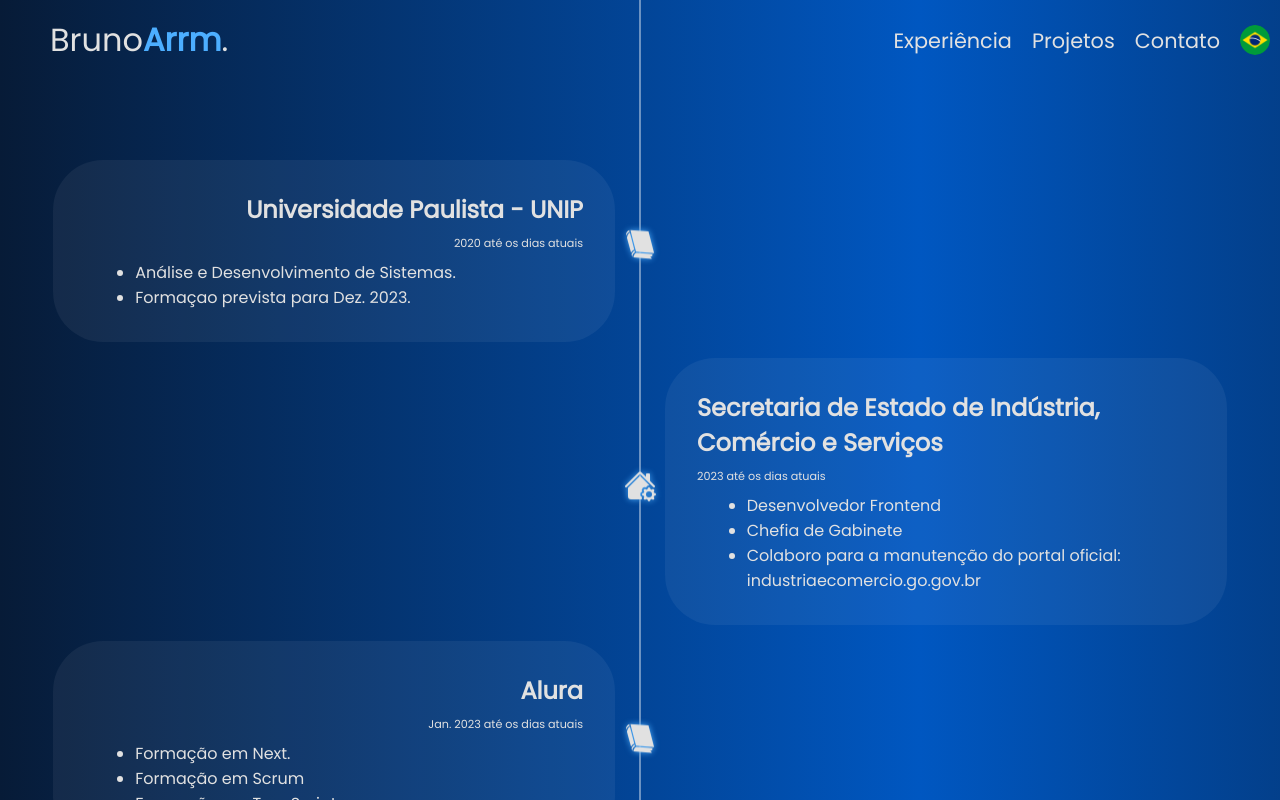
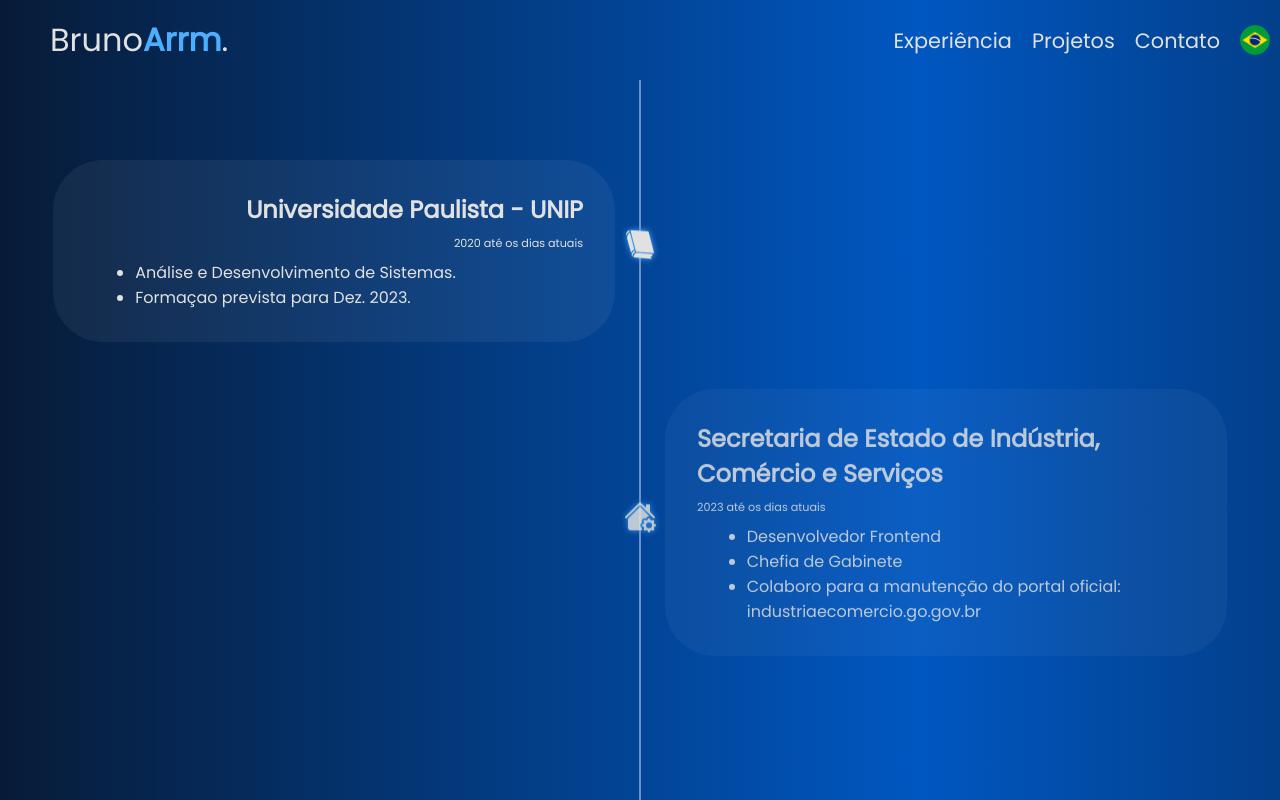
Before and after one commit to bruno-arruda-dev/portfolio-bruno, a Next.js app: page /About in a window 1280 px wide. Shown: the top 800 px of the page. Built offline with nearby package versions, Linux system fonts and the light colour scheme.

Commit message:
Adicionadas animações ao scrollar na página About.

```diff
--- a/package.json
+++ b/package.json
@@ -14,6 +14,7 @@
     "@types/react": "18.2.20",
     "@types/react-dom": "18.2.7",
     "axios": "^1.5.0",
+    "gsap": "^3.12.2",
     "next": "13.4.16",
     "next-google-fonts": "^2.2.0",
     "react": "18.2.0",
--- a/src/components/TimeEvent/TimeEvent.module.scss
+++ b/src/components/TimeEvent/TimeEvent.module.scss
@@ -1,6 +1,8 @@
 @import '@/styles/Global.module.scss';
 
 .eventContainer {
+    transform: translateY(200px);
+    opacity: 0;
     @extend .centralize;
     width: 100%;
     margin-bottom: 1rem;
--- a/src/components/TimeEvent/TimeEvent.tsx
+++ b/src/components/TimeEvent/TimeEvent.tsx
@@ -2,11 +2,37 @@
 import { ITimeEventProps } from '@/types/TimeEventProps';
 import { GiWhiteBook } from 'react-icons/gi';
 import { BsFillHouseGearFill } from 'react-icons/bs';
+import { useLayoutEffect, useRef } from 'react';
+import { gsap } from 'gsap';
+import { ScrollTrigger } from 'gsap/dist/ScrollTrigger';
 
 const TimeEvent = ({ type, title, period, descriptions }: ITimeEventProps) => {
+    const thisEvent = useRef(null);
+
+    useLayoutEffect(() => {
+
+        gsap.registerPlugin(ScrollTrigger);
+        gsap.to(thisEvent.current, {
+            opacity: 1,
+            x: 0,
+            y: 0,
+            scrollTrigger: {
+                trigger: thisEvent.current,
+                // markers: true,
+                start: 'top 90%',
+                end: 'bottom 90%',
+                scrub: true,
+            }
+        })
+
+        return () => {
+            gsap.killTweensOf(thisEvent.current)
+        }
+
+    }, [])
 
     return (
-        <div className={`${styles['eventContainer']} ${styles['eventContainer_' + type]}`}>
+        <div className={`${styles['eventContainer']} ${styles['eventContainer_' + type]}`} ref={thisEvent}>
             <div className={styles.studyInfo}>
                 <h2>{title}</h2>
                 <p>{period}</p>
--- a/src/styles/About.module.scss
+++ b/src/styles/About.module.scss
@@ -10,6 +10,7 @@
     animation: bgAnimate $bg-animation;
     color: $dark-text;
     padding-top: 5rem;
+    overflow: hidden;
 
     .timeline_container {
         width: 100%;
```
Also changed, not shown: 1 other file (tests, documents, lock files or other folders).
